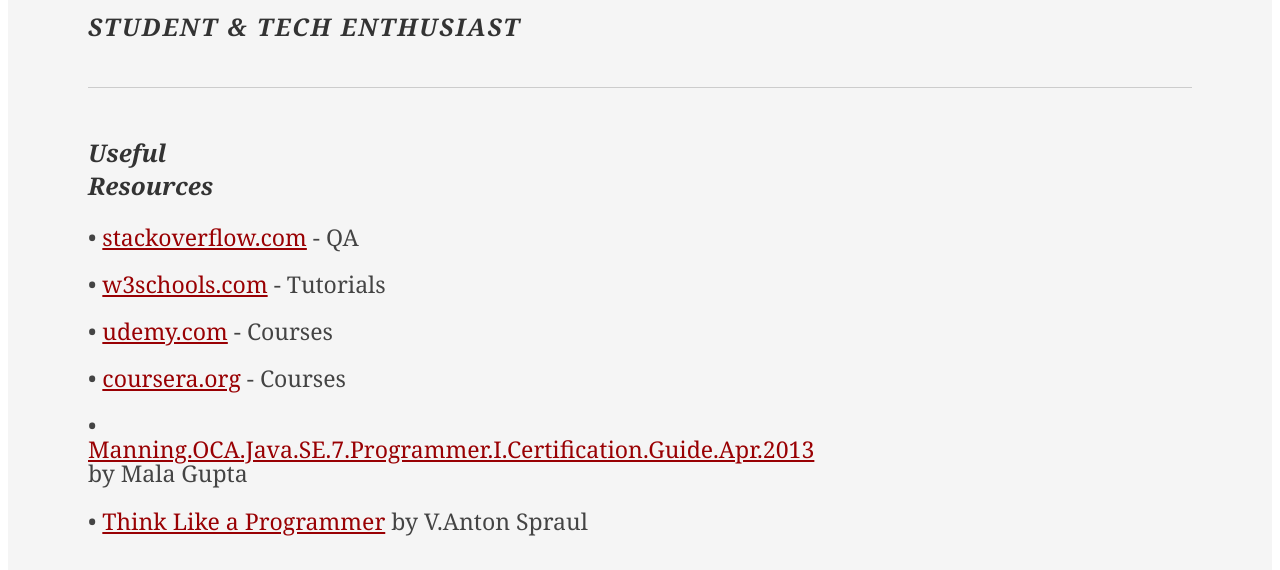
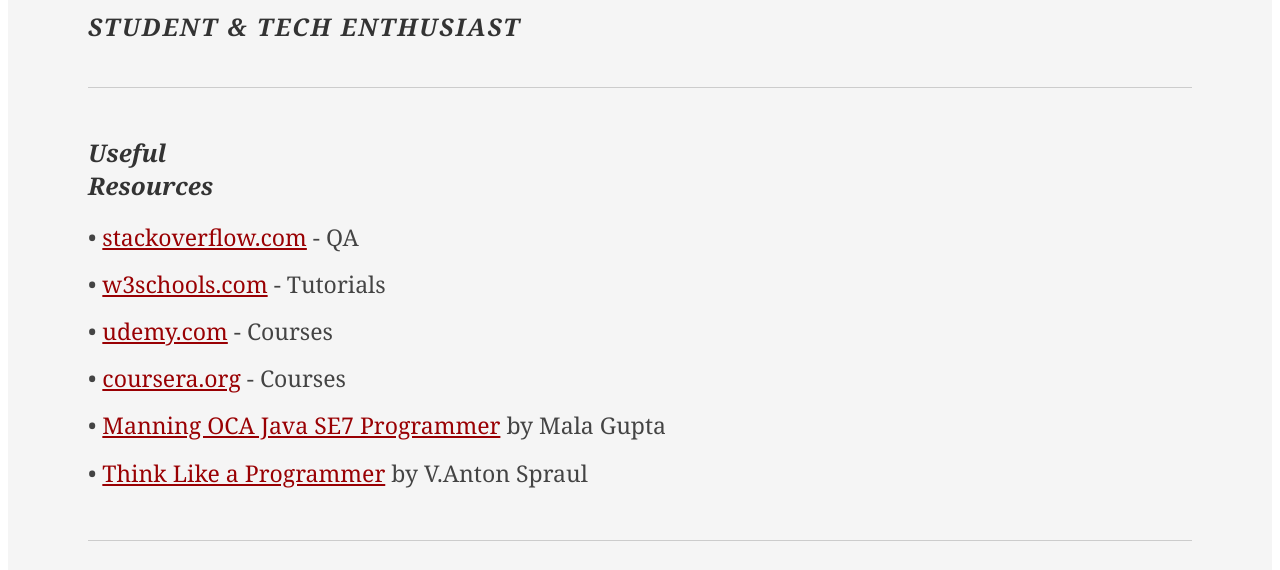
Before and after one commit to LiviuEmanuel/LiviuEmanuel.github.io, a plain HTML site: page index.html in a window 1280 px wide. Shown: the part 225-795 px from the top of the page. Drawn offline with Linux system fonts and the light colour scheme; a small style sheet from the web is missing.

Commit message:
Initial commit

```diff
--- a/index.html
+++ b/index.html
@@ -45,7 +45,7 @@
 							 &#8226; <a href="https://www.coursera.org/">coursera.org</a> - Courses
 							</p>
                             <p class="enlarge">
-							 &#8226; <a href="link amazon">Manning.OCA.Java.SE.7.Programmer.I.Certification.Guide.Apr.2013</a> by Mala Gupta
+							 &#8226; <a href="link amazon">Manning OCA Java SE7 Programmer</a> by Mala Gupta
 							</p>
                             <p class="enlarge">
 							 &#8226; <a href="link amazon">Think Like a Programmer</a> by V.Anton Spraul
```
